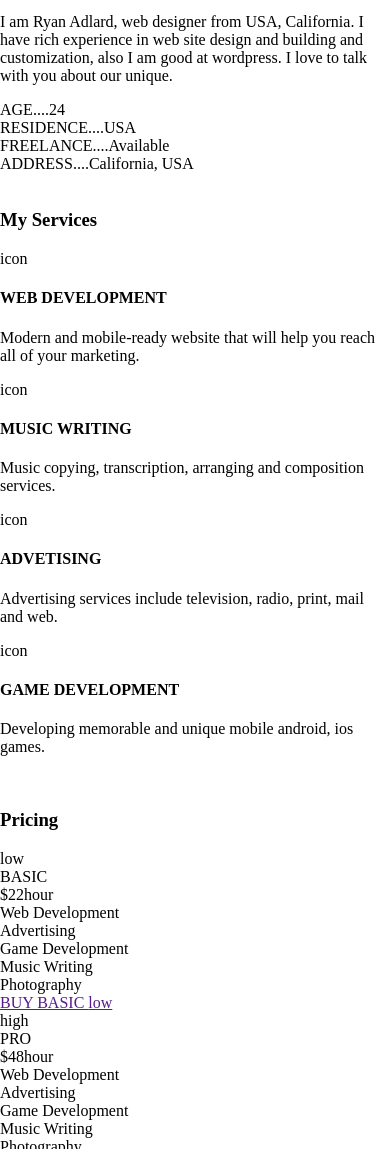
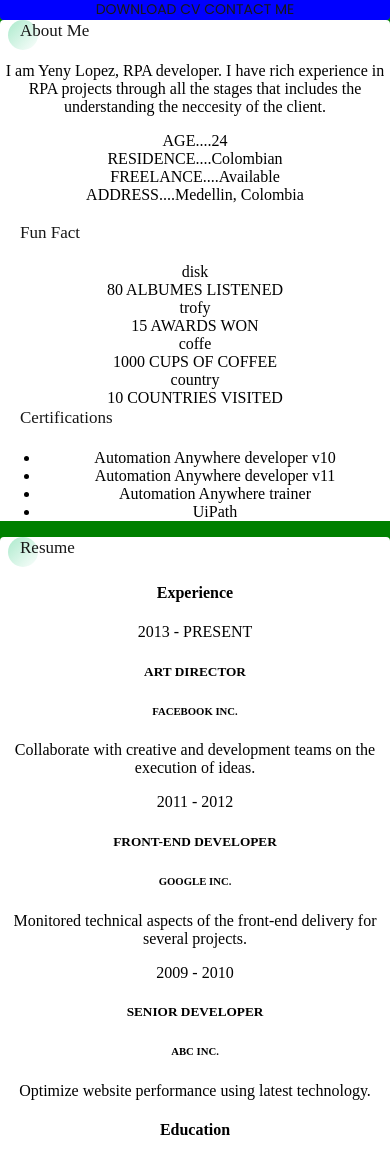
Before and after one commit to yslopezm/frontend-bootstrapping, a plain HTML site: page CV/index.html in a window 390 px wide. Shown: the part 851-2000 px from the top of the page. Drawn offline with Linux system fonts and the light colour scheme; a web font is replaced by a local one.

Commit message:
CSS with cards structure divided by section with real data

```diff
--- a/CV/index.html
+++ b/CV/index.html
@@ -40,15 +40,13 @@
       <section class=profile id=presentation>
         <div class="profile-background"></div>
         <div>
-          <img src="./img/profile.png" alt="Image profile">
+          <img src="./img/yenyProfile.jpg" alt="Yeny image profile">
           <h1 class="title">Yeny Lopez</h1>
           <h2>RPA developer</h2>
           <ul>
-              <li><a href="http://www.dribbble.com">dribbble<i> </i></a></li>
-              <li><a href="http://www.twitter.com">twitter<i> </i></a></li>
-              <li><a href="http://www.github.com">github<i> </i></a></li>
-              <li><a href="http://www.spotify.com">spotify<i> </i></a></li>
-              <li><a href="http://www.stackoverflow.com">stackoverflow<i> </i></a></li>
+              <li><a href="https://twitter.com/ylopezm_">twitter<i> </i></a></li>
+              <li><a href="https://github.com/yslopezm/">github<i> </i></a></li>
+              <li><a href="https://co.linkedin.com/in/yenylopezmendoza">linkedin<i> </i></a></li>
           </ul>
           <footer>
             <a href="./myCV.txt"download>DOWNLOAD CV  <i></i></a>
@@ -57,74 +55,28 @@
         </div>
       </section>
 
-    <section id="about">
-        <article class="about">
-            <h3>About Me</h3>
-            <p>I am Ryan Adlard, web designer from USA, California. I have rich experience in web site design and
-                building and customization, also I am good at wordpress. I love to talk with you about our unique.</p>
+    <section id="about" class="about">
+        <article >
+            <h3 class="title">About Me</h3>
+            <p>I am Yeny Lopez, RPA developer. I have rich experience in RPA projects
+                through all the stages that includes the understanding the neccesity of the client.</p>
             <div>
                 <span>AGE</span>....24
             </div>
             <div>
-                <span>RESIDENCE</span>....USA
+                <span>RESIDENCE</span>....Colombian
             </div>
             <div>
                 <span>FREELANCE</span>....Available
             </div>
             <div>
-                <span>ADDRESS</span>....California, USA
+                <span>ADDRESS</span>....Medellin, Colombia
             </div>
         </article>
-        <section class="services">
-            <h3>My Services</h3>
-            <article>
-                <div>icon</div>
-                <h4>WEB DEVELOPMENT</h4>
-                <p>Modern and mobile-ready website that will help you reach all of your marketing.</p>
-            </article>
-            <article>
-                <div>icon</div>
-                <h4>MUSIC WRITING</h4>
-                <p>Music copying, transcription, arranging and composition services.</p>
-            </article>
-            <article>
-                <div>icon</div>
-                <h4>ADVETISING</h4>
-                <p>Advertising services include television, radio, print, mail and web.</p>
-            </article>
-            <article>
-                <div>icon</div>
-                <h4>GAME DEVELOPMENT</h4>
-                <p>Developing memorable and unique mobile android, ios games.</p>
-            </article>
-        </section>
-        <section class="pricing">
-            <h3>Pricing</h3>
-            <section>
-                <div>low</div>
-                <div>BASIC</div>
-                <div><span>$</span><span>22</span><span>hour</span></div>
-                <div>Web Development</div>
-                <div>Advertising</div>
-                <div>Game Development</div>
-                <div>Music Writing</div>
-                <div>Photography</div>
-                <a href="">BUY BASIC <span>low</span></a>
-            </section>
-            <section>
-                <div>high</div>
-                <div>PRO</div>
-                <div><span>$</span><span>48</span><span>hour</span></div>
-                <div>Web Development</div>
-                <div>Advertising</div>
-                <div>Game Development</div>
-                <div>Music Writing</div>
-                <div>Photography</div>
-                <a href="">BUY PRO <span>high</span></a>
-            </section>
-        </section>
+
+
         <section class="fun">
-            <h3>Fun Fact</h3>
+            <h3 class="title">Fun Fact</h3>
             <div>
                 <div>disk</div>
                 <div>80 ALBUMES LISTENED</div>
@@ -142,17 +94,19 @@
                 <div>10 COUNTRIES VISITED</div>
             </div>
         </section>
-        <section class="clients">
-            <h3>Clients</h3>
-            <img src="./img/client_1.png" alt="coffee">
-            <img src="./img/client_2.png" alt="coffee">
-            <img src="./img/client_3.png" alt="coffee">
-            <img src="./img/client_4.png" alt="coffee">
+        <section class="certifications">
+            <h3 class="title">Certifications</h3>
+            <ul>
+                <li>Automation Anywhere developer v10</li>
+                <li>Automation Anywhere developer v11</li>
+                <li>Automation Anywhere trainer</li>
+                <li>UiPath</li>
+            </ul>
         </section>
     </section>
 
-    <section id="resume">
-        <h3>Resume</h3>
+    <section id="resume" class="resume">
+        <h3 class="title">Resume</h3>
 
         <section>
             <h4>Experience</h4>
@@ -198,52 +152,67 @@
             </article>
         </section>
 
+
         <section class="skills">
-            <h3>My Skills</h3>
+            <h3 class="title">My Skills</h3>
             <section>
-                <h4>DESIGN</h4>
+
                 <div>
-                    <div>Web Design</div>
+                    <div>JIRA</div>
                     <div>.....</div>
                 </div>
                 <div>
-                    <div>Write Music</div>
+                    <div>Scrum</div>
                     <div>........</div>
                 </div>
                 <div>
-                    <div>Photoshop</div>
+                    <div>Process automation</div>
+                    <div>........</div>
+                </div>
+                <div>
+                    <div>Automation Anywhere</div>
                     <div>.......</div>
                 </div>
                 <div>
-                    <div>Graphic Design</div>
+                    <div>UiPath</div>
                     <div>........</div>
                 </div>
+
+                <div>
+                    <div>signal processing</div>
+                    <div>........</div>
+                </div>
+
             </section>
 
             <section>
                 <h4>CODING</h4>
                 <div>
-                    <div>WordPress</div>
+                    <div>Python</div>
                     <div>.....</div>
                 </div>
                 <div>
-                    <div>PHP/MYSQL</div>
+                    <div>Angular/JavaScript</div>
                     <div>........</div>
                 </div>
                 <div>
-                    <div>Angular/JavaScript</div>
+                    <div>C++</div>
                     <div>.......</div>
                 </div>
                 <div>
                     <div>HTML/CSS</div>
                     <div>........</div>
                 </div>
+                <div>
+                    <div>Git</div>
+                    <div>........</div>
+                </div>
             </section>
 
     </section>
 
-    <section id="interest">
-        <h3>Recent Works</h3>
+    <section id="interest" class="interest">
+        <h3 class="title">Recent Works</h3>
         <nav>
             <ul>
                 <li>All</li>
@@ -296,9 +265,9 @@
 
 
 
-    <section id="contact">
+    <section id="contact" class="contact">
         <section class="information">
-            <h3>Get in Touch</h3>
+            <h3 class="title">Get in Touch</h3>
             <div>
                 <span>ADDRESS</span>....California, USA
             </div>
@@ -312,13 +281,13 @@
                 <span>FREELANCE</span>....Available
             </div>
         </section>
-        <section class="contact">
-            <h3>Contact Form</h3>
+        <section >
+            <h3 class="title">Contact Form</h3>
             <form action="http>//www.google.com/miinformacion" method="post">
                 <label for="name">nombre</label>
                 <input type="text" placeholder="Full Name" id="name" name="name" required>
                 <label for="email"></label>
-                <input type="email" placeholder="Full Name" id="email" name="email" required>
+                <input type="email" placeholder="Email" id="email" name="email" required>
                 <label for="message"></label>
                 <div><textarea name="message" id="message" cols="30" rows="10" required></textarea></div>
                 <button>SEND MESSAGE</button>
--- a/CV/styles.css
+++ b/CV/styles.css
@@ -26,6 +26,13 @@ header nav a .link{
   text-transform: uppercase;
   margin-top: 4px;
 }
+
+a{
+  text-decoration: none;
+  color: #171717;
+}
+
+
 .profile-background{
   background-image: url("./img/bg.jpg");
   height: 300px;
@@ -64,3 +71,80 @@ main section{
 .profile-buttons a:last-child{
     background-color: blue;
 }
+
+.profile{
+  box-sizing: border-box;
+  position: relative;
+  background: #ffffff;
+  text-align: center;
+  z-index: 10;
+  border-radius: 4px;
+  max-width: 540px;
+  margin: 0 auto;
+}
+
+input, textarea, button {
+  margin: 0;
+  padding: 0;
+  display: block;
+  font-family: 'Poppins';
+  font-size: 13px;
+  width: 100%;
+  height: 60px;
+  color: #171717;
+  background: none;
+  border: none;
+  border-bottom: 1px solid #d8dbe2;
+  appearance: none;
+  resize: none;
+  outline: 0;
+  transition: all 0.3s ease 0s;
+  border-radius: 0px;
+}
+
+input:focus, textarea:focus, button:focus {
+  color: #171717;
+  border-bottom: 1px solid #2eca7f;
+}
+
+.title{
+  text-align: left;
+  margin: 0 0 15px 20px;
+  padding: 0 0 5px 0;
+  position: relative;
+  font-size: 17px;
+  color: #171717;
+  line-height: 21px;
+  font-weight: 500;
+}
+
+.title::before{
+  content: '';
+  position: absolute;
+  left: -12px;
+  top: 0;
+  width: 30px;
+  height: 30px;
+  background: linear-gradient(135deg, rgba(46, 202, 127, 0.4) 0%, rgba(46, 202, 127, 0.01) 100%);
+  z-index: -1;
+  border-radius: 30px;
+}
+
+main .profile, main .about, main .resume, main .interest, main .contact{
+  box-sizing: border-box;
+  position: relative;
+  background: #ffffff;
+  text-align: center;
+  z-index: 10;
+  border-radius: 4px;
+  max-width: 540px;
+  margin: 0 auto;
+}
+
+header nav a:hover {
+  color: #2eca7f;
+}
+
+main{
+  margin-top: 88px;
+}
```
Also changed, not shown: CV/img/yenyProfile.jpg (added).
